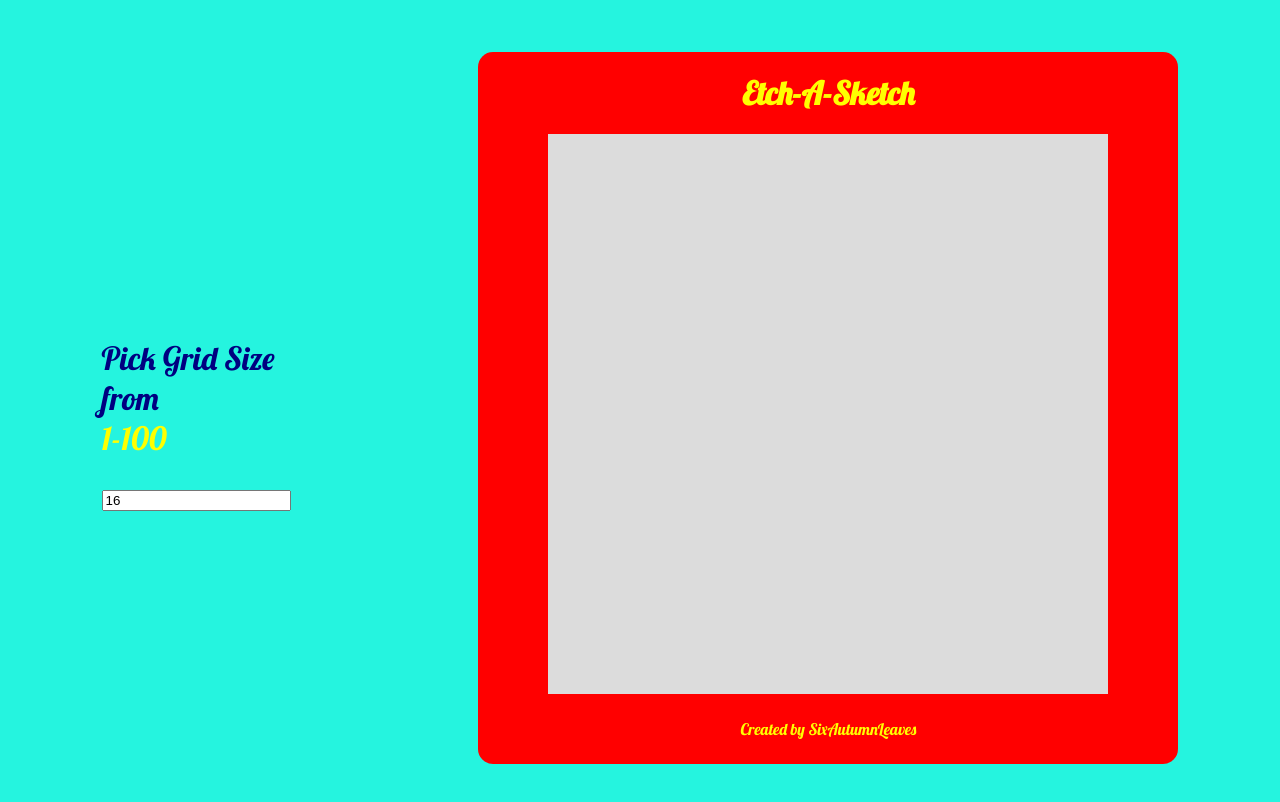
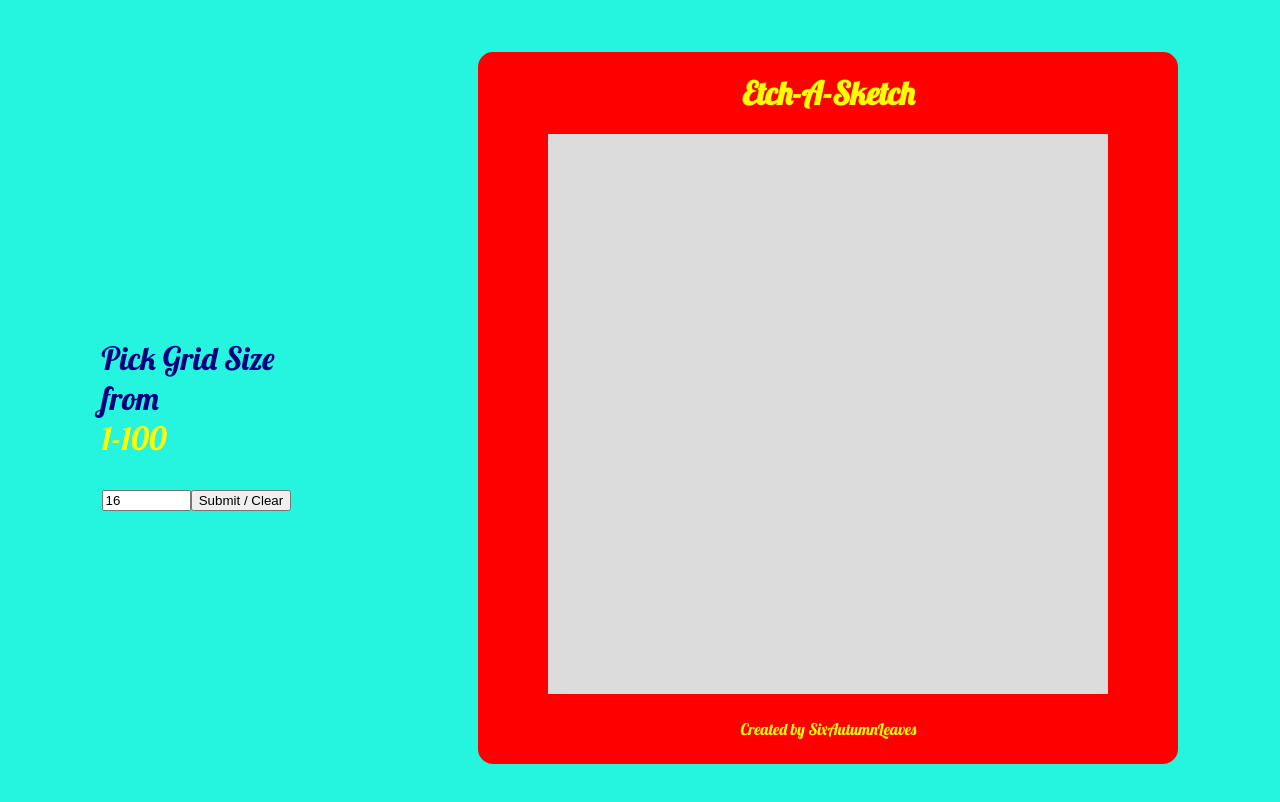
Before and after one commit to 6AutumnLeaves/Etch-a-Sketch, a plain HTML site: page index.html in a window 1280 px wide. Drawn offline with Linux system fonts and the light colour scheme.

Commit message:
finished project

```diff
--- a/index.html
+++ b/index.html
@@ -13,7 +13,7 @@
             <p class="grid-text">Pick Grid Size from
                 <br><span style = 'color: yellow;'>1-100</span></p>
             <input class = "grid-input-bar" value="16" type="text" id ='grid-sizing'>
-
+            <input type="submit" id = "submit-grid" value = "Submit / Clear" onclick="getSize()">
         </div>
 
         <div class = 'sketch-container'>
```
